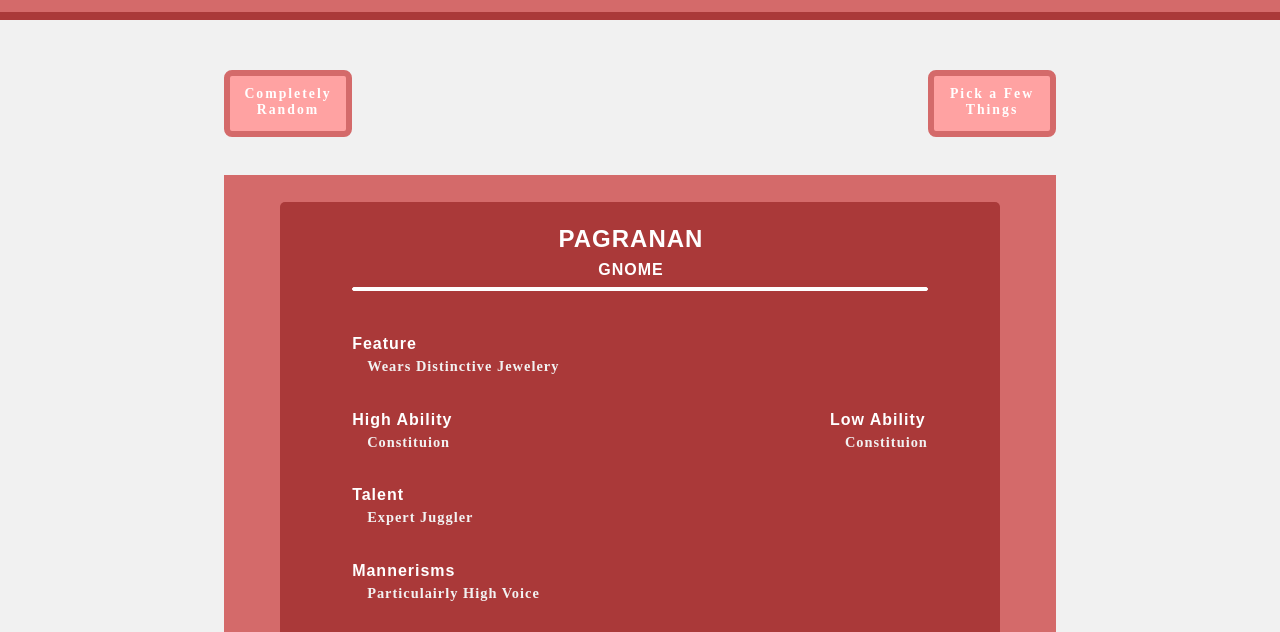
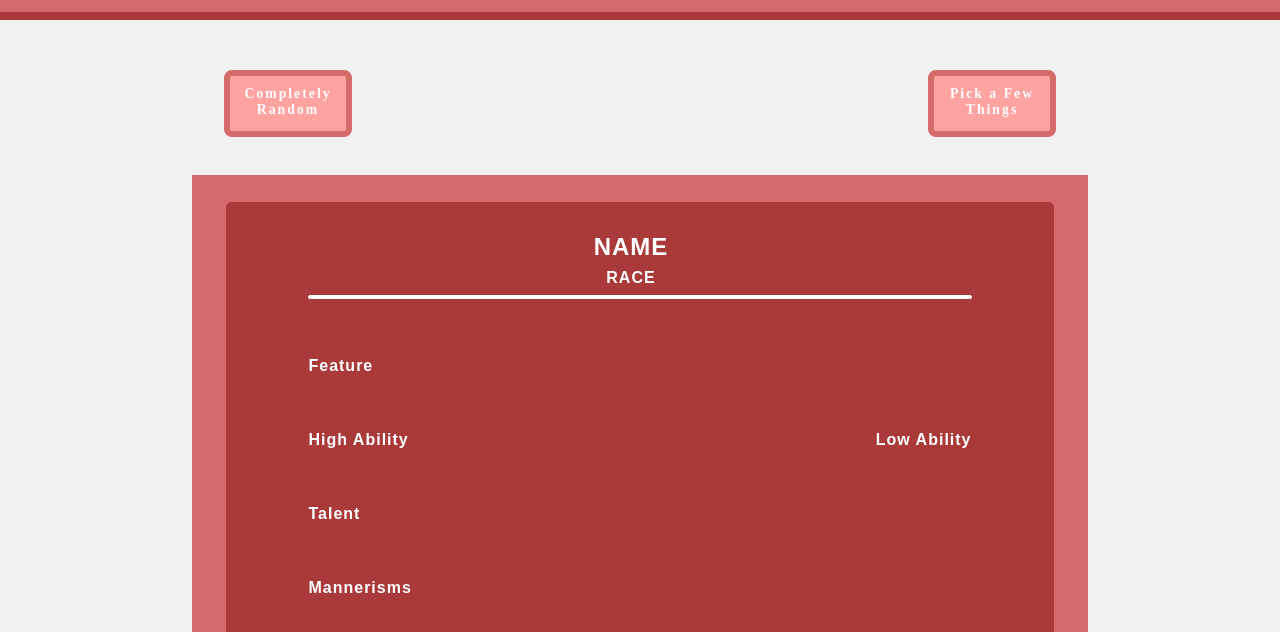
Before and after one commit to GarettLevine/dnd_app, a plain HTML site: page index.html in a window 1280 px wide. Both pictures are taken after a click on the element "Completely Random". Shown: the part 138-770 px from the top of the page. Drawn offline with nearby package versions, Linux system fonts and the light colour scheme.

Commit message:
added ability detect
JS - added while statement that checked to make sure the highAbility
and lowAbility where not the same, and if they were, to preroll the
lowAbility.

CSS - changed the sizing of the high Ability/lowAbility container to
fit the container without wrapping.

```diff
--- a/CSS/main.css
+++ b/CSS/main.css
@@ -68,7 +68,7 @@ header h1, footer h1 {
 
 .npc_info_wrapper {
   background-color: #D46A6A;
-  width: 65%;
+  width: 70%;
   height: 775px;
   display: flex;
   align-items: center;
@@ -78,7 +78,7 @@ header h1, footer h1 {
 .npc_container {
   border-radius: 5px;
   height: 93%;
-  width: 86.5%;
+  width: 92.5%;
   background-color: #AA3939;
   display: flex;
   flex-direction: column;
@@ -186,7 +186,7 @@ input[type=submit]:active,
 }
 
 .npc {
-  margin-left: 15px;
+  margin-left: 10px;
   margin-top: 5px;
   font-size: .9em;
   color: #f2f2f2;
--- a/JS/app.js
+++ b/JS/app.js
@@ -54,12 +54,18 @@ function npcCharacterCreate() {
   var alignment = traitDetect('#npc_Alignment_Selection', alignmentIdealsObj, randomObjKeyPicker);
   var highAbility = traitDetect('#npc_HighAbility_Selection', highAbilityObj, randomObjKeyPicker);
   var lowAbility = traitDetect('#npc_LowAbility_Selection', lowAbilityObj, randomObjKeyPicker);
+  while (highAbility === lowAbility) {
+    lowAbility = randomObjKeyPicker(lowAbility);
+    return lowAbility;
+  }
   npcCharacter = {
     firstName: namePicker(),
     race: traitDetect('#npc_Race_Selection', npcRace, randomArrayPick),
     feature: randomArrayPick(npcFeature),
     highAbility: highAbility,
+    highAbilityDescriptor: randomArrayPick(highAbilityObj[highAbility]),
     lowAbility: lowAbility,
+    lowAbilityDescriptor: randomArrayPick(lowAbilityObj[lowAbility]),
     talent: randomArrayPick(npcTalents),
     mannerism: randomArrayPick(npcMannerisms),
     interactionTrait: randomArrayPick(npcInteractionTraits),
@@ -102,8 +108,8 @@ function appendCharacterToPage() {
   $("#npc_name").html(npcCharacter.firstName);
   $("#npc_race").html(npcCharacter.race);
   $("#npc_feature").html(npcCharacter.feature);
-  $("#npc_highAbility").html(npcCharacter.highAbility);
-  $("#npc_lowAbility").html(npcCharacter.lowAbility);
+  $("#npc_highAbility").html(npcCharacter.highAbility + ": " + npcCharacter.highAbilityDescriptor);
+  $("#npc_lowAbility").html(npcCharacter.lowAbility + ": " + npcCharacter.lowAbilityDescriptor);
   $("#npc_talent").html(npcCharacter.talent);
   $("#npc_mannerisms").html(npcCharacter.mannerism);
   $("#npc_interaction").html(npcCharacter.interactionTrait);
@@ -111,6 +117,7 @@ function appendCharacterToPage() {
   $("#npc_bond").html(npcCharacter.bond);
   $("#npc_flaw").html(npcCharacter.flaw);
 }
+
 //check if form is visible
 function formVisibility() {
   return $(".form_container").is(":visible");
--- a/JS/npc_database.js
+++ b/JS/npc_database.js
@@ -24,9 +24,6 @@ highAbilityObj = {
 	charisma: ["Persuasive", "Born Leader", "Forceful"]
 }
 
-var npcHighAbilities = ["Strength: Powerful", "Strength: Brawny", "Strength: Strong as an oxe!", "Dexterity: Lithe", "Dexterity: Agile", "Dexterity: Graceful", "Constituion: Hardy", "Constitution: Hale", "Constitution: Healthy", "Intelligence: Studious", "Intelligence: Learned", "Intelligence: Inquisitive", "Wisdom: Perceptive", "Wisdom: Spiritual", "Wisdom: Insightful", "Charisma: Persuasive", "Charisma: Forceful", "Charisma: Born Leader"];
-
-var npcLowAbilities = ["Strength: Feeble", "Strength: Scrawny", "Dexterity: Clumsy", "Dexterity: Fumbling", "Constitution: Sickly", "Constitution: Pale", "Intelligence: Dim-witted", "Intelligence: Slow", "Wisdom: Oblivious", "Wisdom: Absentminded", "Charisma: Dull", "Charisma: Boring"];
 lowAbilityObj = {
 	strength: ["Feeble", "Scrawny"],
 	dexteriy: ["Clumsy", "Fumbling"],
```
Also changed, not shown: 1 other file.
